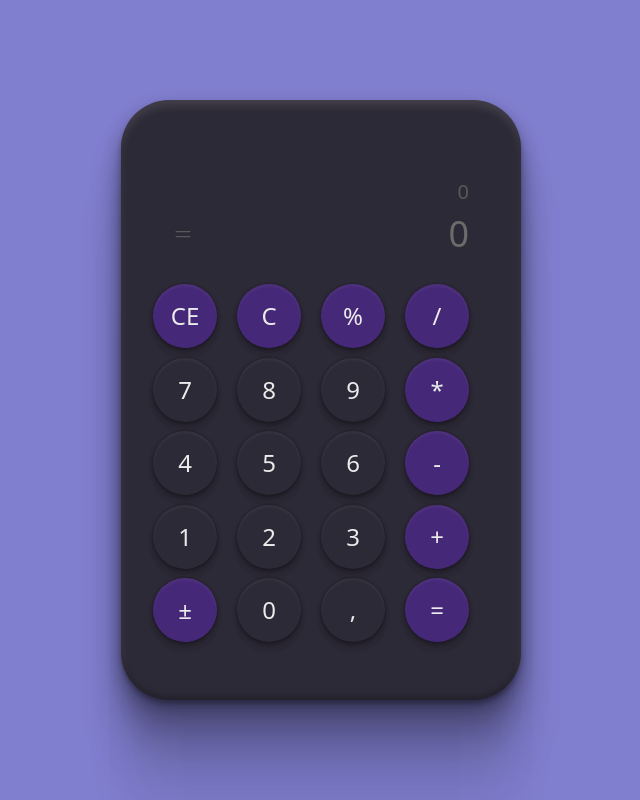
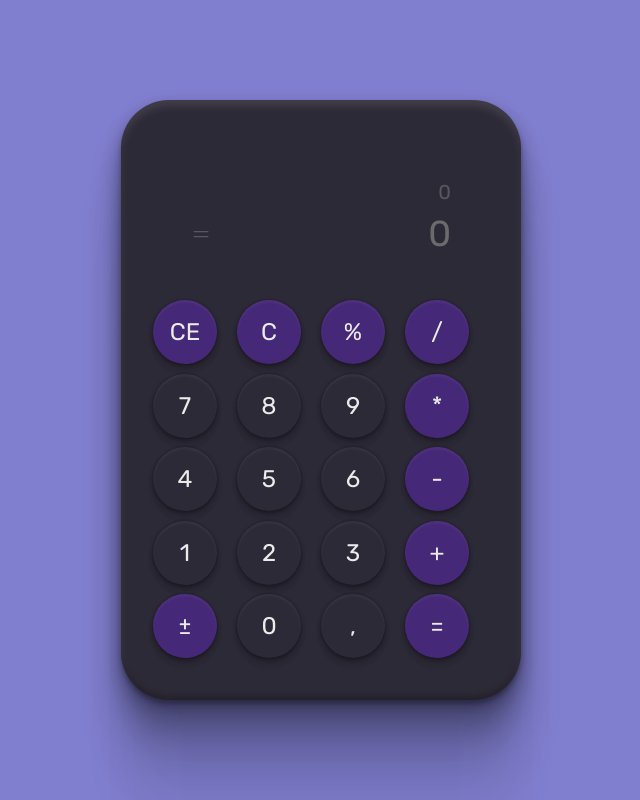
Before and after one commit to RenanFachin/RS_BoraCodarEvent, a Next.js app in the folder desafio05_calculadora/: page / in a window 1280 px wide. Shown: the whole page, without its empty margins (319-959 px from the left). Built offline with nearby package versions, Linux system fonts and the light colour scheme.

Commit message:
Add rubik font and customize scroll bar in display

```diff
--- a/desafio05_calculadora/src/components/CalculatorDisplay.tsx
+++ b/desafio05_calculadora/src/components/CalculatorDisplay.tsx
@@ -6,13 +6,13 @@ export function CalculatorDisplay() {
     const {currentValue, prevValue, operation} = useContext(CalculatorContext)
 
     return (
-        <div className="w-full min-h-[88px] flex flex-col justify-center px-5 gap-2">
+        <div className="w-full min-h-[120px] flex flex-col justify-center px-5 gap-2 max-w-[300px] overflow-auto">
             <span className="text-right text-gray-200 opacity-70 text-xl">
                 {`${prevValue} ${operation} ${currentValue === prevValue ? '' : currentValue}`}
             </span>
 
 
-            <div className="flex justify-between items-center">
+            <div className="flex justify-between items-center ">
                 <span className="text-gray-200 opacity-70">
                     <Equals size={20}/>
                 </span>
--- a/desafio05_calculadora/src/pages/_app.tsx
+++ b/desafio05_calculadora/src/pages/_app.tsx
@@ -2,9 +2,16 @@ import { CalculatorContextProvider } from '@/contexts/calculatorContext'
 import '@/styles/globals.css'
 import type { AppProps } from 'next/app'
 
+import { Rubik } from '@next/font/google'
+
+const rubik = Rubik({
+  subsets: ['latin'],
+  variable: '--font-rubik',
+})
+
 export default function App({ Component, pageProps }: AppProps) {
   return (
-    <div className=''>
+    <div className={`${rubik.variable} font-sans`}>
       <CalculatorContextProvider>
         <Component {...pageProps} />
       </CalculatorContextProvider>
--- a/desafio05_calculadora/src/pages/index.tsx
+++ b/desafio05_calculadora/src/pages/index.tsx
@@ -10,7 +10,7 @@ export default function Home() {
       </Head>
 
 
-      <div className="min-w-[400px] min-h-[600px] bg-background-calculator rounded-4xl flex flex-col items-center justify-center gap-6 px-8 pt-14 pb-8 shadow-calculatorShadow">
+      <div className="min-w-[400px] min-h-[600px] bg-background-calculator rounded-4xl flex flex-col items-center justify-center gap-6 px-8 pt-14 pb-8 shadow-calculatorShadow ">
 
         <CalculatorDisplay />
         <CalcutorKeyboard />
--- a/desafio05_calculadora/src/styles/globals.css
+++ b/desafio05_calculadora/src/styles/globals.css
@@ -1,3 +1,35 @@
 @tailwind base;
 @tailwind components;
 @tailwind utilities;
+
+body {
+    -webkit-font-smoothing: antialiesad;
+}
+
+body, button, span {
+    @apply font-Rubik;
+}
+
+::-webkit-scrollbar {
+    width: 8px;
+    height: 10px;
+}
+
+::-webkit-scrollbar-track {
+    border-radius: 100vh;
+    background: #121214;
+}
+
+::-webkit-scrollbar-thumb {
+    background: #7c7c8a;
+    border-radius: 100vh;
+    border: 1px solid #202024;
+}
+
+::-webkit-scrollbar-thumb:hover {
+    background: #c4c4cc;
+}
+
+::-ms-reveal {
+    display: none;
+}
--- a/desafio05_calculadora/tailwind.config.js
+++ b/desafio05_calculadora/tailwind.config.js
@@ -1,3 +1,5 @@
+const { fontFamily } = require('tailwindcss/defaultTheme')
+
 /** @type {import('tailwindcss').Config} */
 module.exports = {
   content: [
@@ -5,7 +7,10 @@ module.exports = {
   ],
   theme: {
     extend: {
-      colors:{
+      fontFamily: {
+        Rubik: ['var(--font-rubik)', ...fontFamily.sans],
+      },
+      colors: {
         background: {
           page: "#807ECE",
           calculator: "#2D2A37",
```
